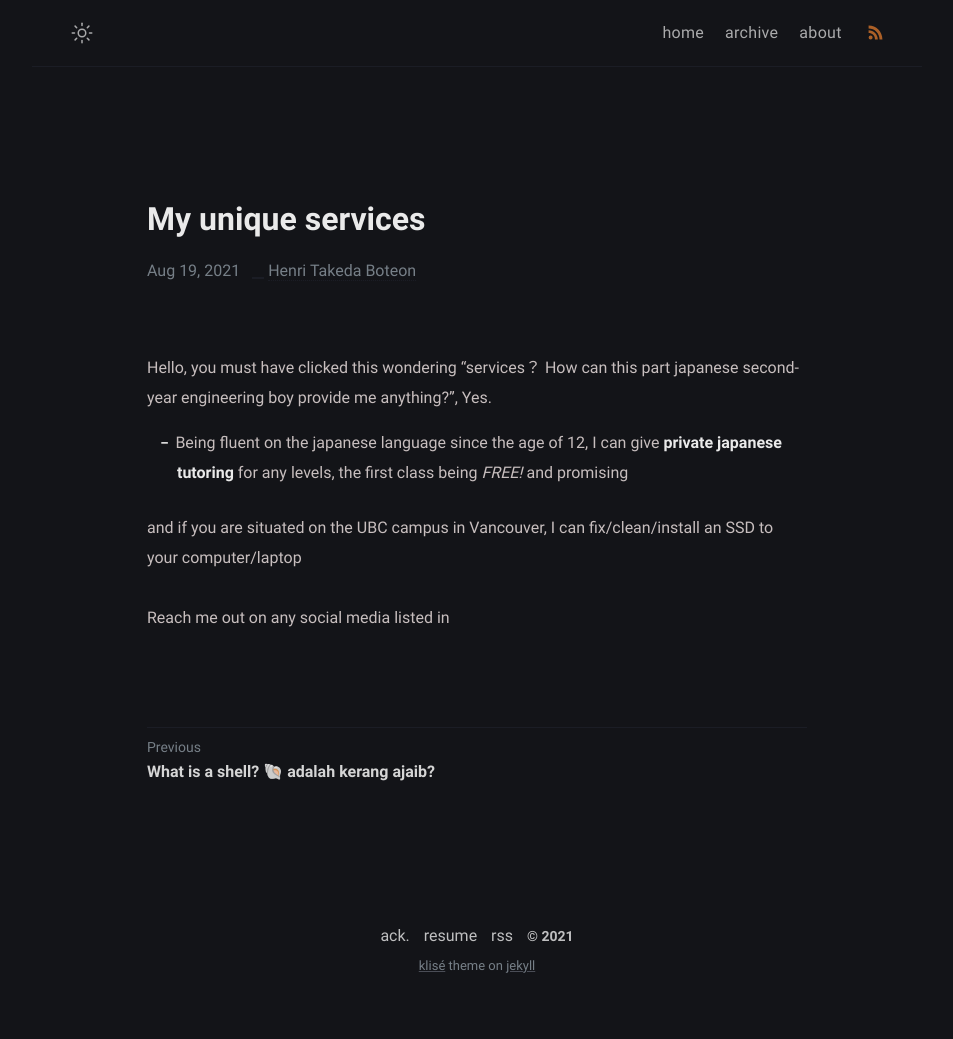
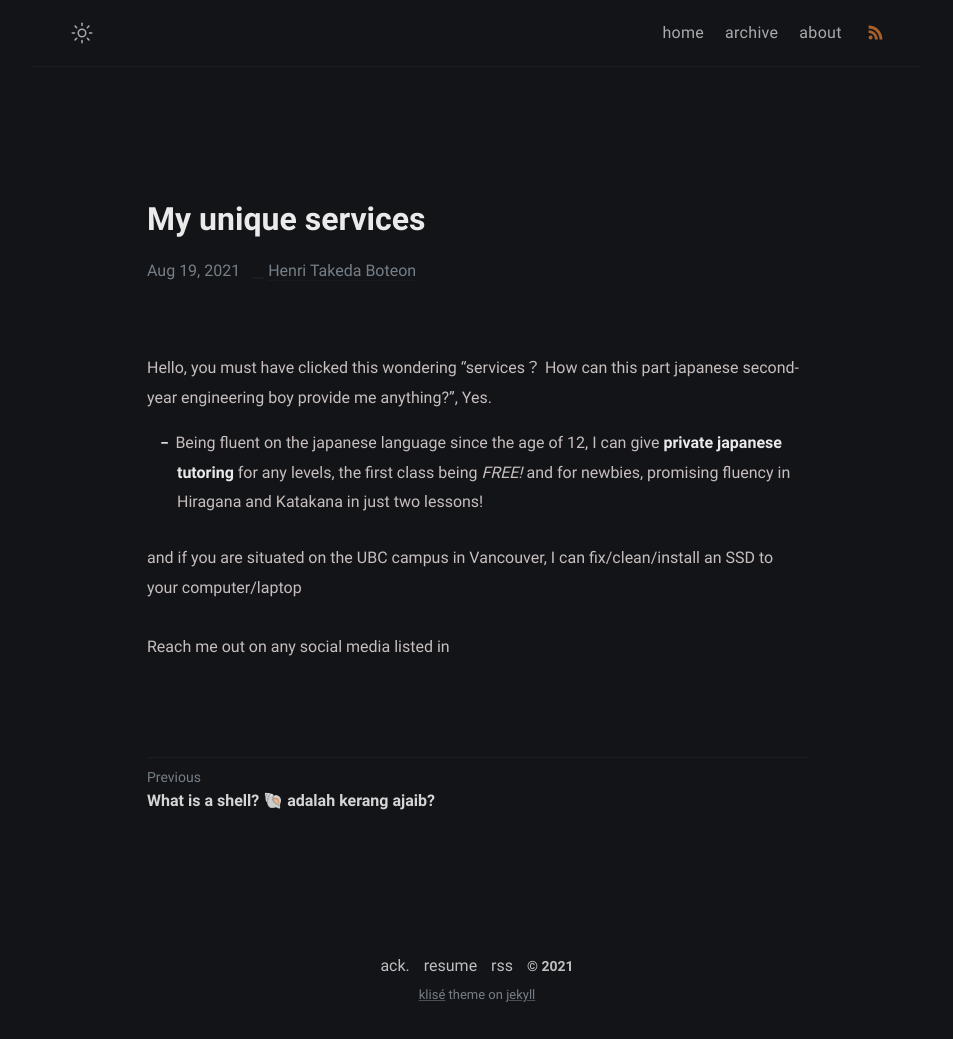
Before and after one commit to Pistachihen/pistachi.github.io, a Jekyll site: the page built from _posts/welcome-to-jekyll/2020-08-29-welcome-to-jekyll.md, in a window 1280 px wide. Shown: the whole page, without its empty margins (163-1116 px from the left). Built offline with Jekyll 4.4.1, drawn with Linux system fonts in a browser that asks for light colours; before the commit the page ends 1010 px from its top, so only the background shows below that.

Commit message:
2020-08-29-welcome-to-jekyll.md: changed

```diff
--- a/_posts/welcome-to-jekyll/2020-08-29-welcome-to-jekyll.md
+++ b/_posts/welcome-to-jekyll/2020-08-29-welcome-to-jekyll.md
@@ -6,7 +6,7 @@ categories: services
 ---
 Hello, you must have clicked this wondering "services？ How can this part japanese second-year engineering boy provide me anything?", Yes.
 
-- Being fluent on the japanese language since the age of 12, I can give **private japanese tutoring** for any levels, the first class being *FREE!* and promising
+- Being fluent on the japanese language since the age of 12, I can give **private japanese tutoring** for any levels, the first class being *FREE!* and for newbies, promising fluency in Hiragana and Katakana in just two lessons!
 
 and if you are situated on the UBC campus in Vancouver, I can fix/clean/install an SSD to your computer/laptop
 
```
